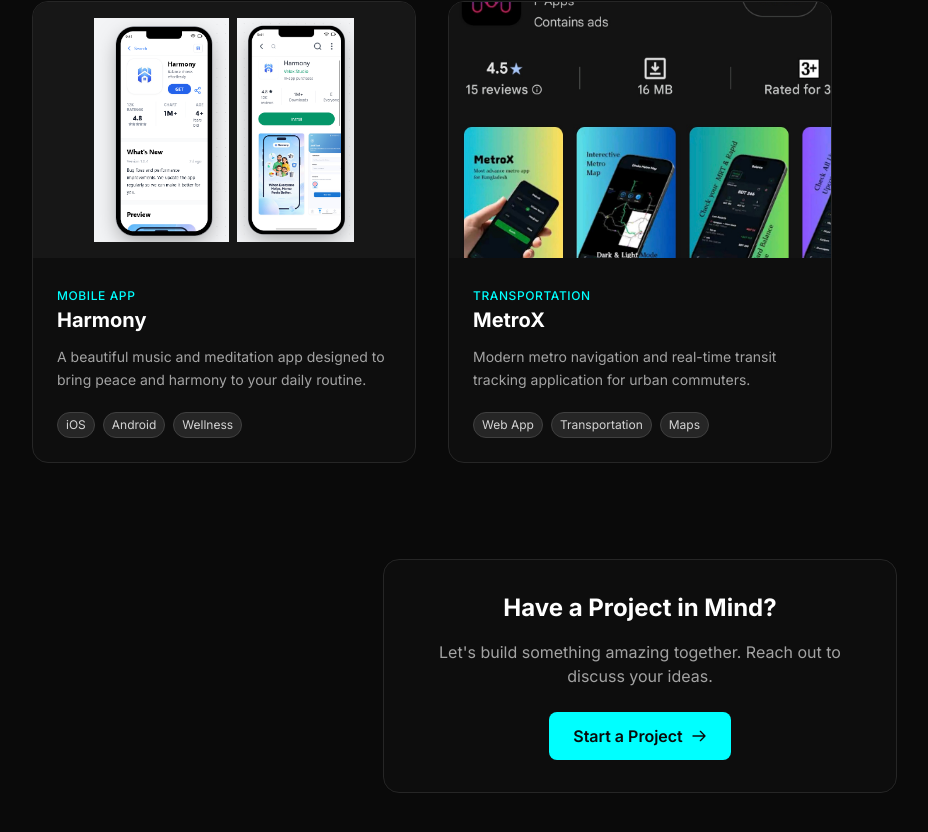
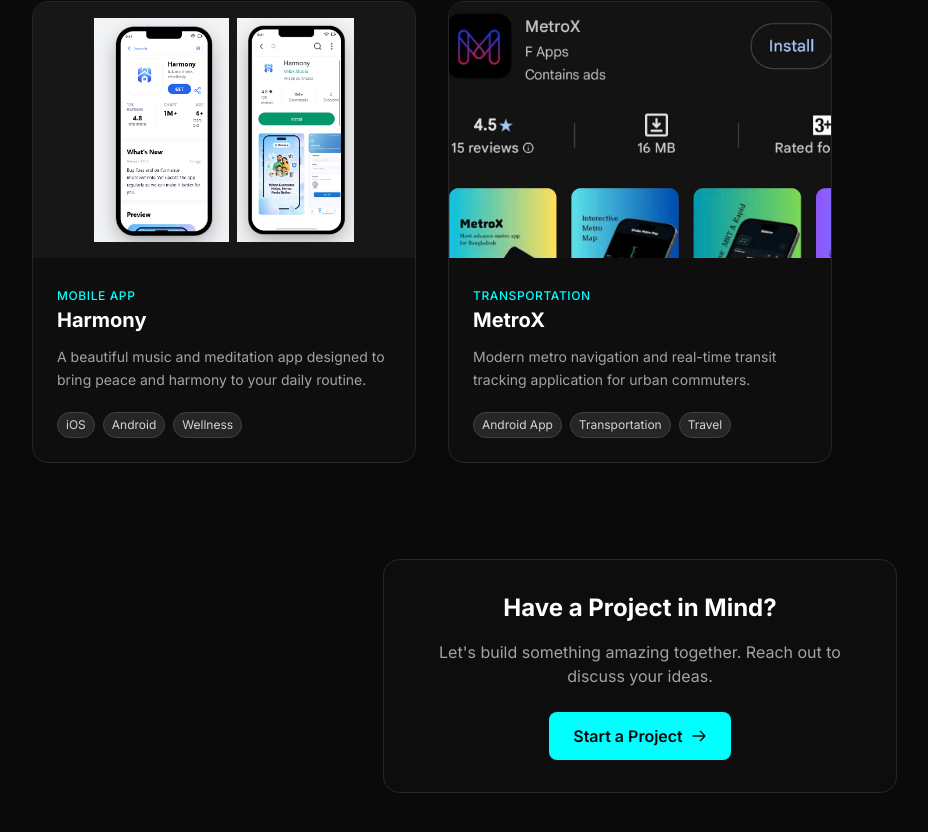
Before and after one commit to fahim2443/velox_studio_website, a Next.js app: page /showcase in a window 1280 px wide. Shown: the part 1040-1872 px from the top of the page, without its empty margins (0-928 px from the left). Built offline with nearby package versions, Linux system fonts and the light colour scheme.

Commit message:
Update MetroX tags: Android App instead of Web App, Travel instead of Maps

```diff
--- a/src/app/showcase/page.tsx
+++ b/src/app/showcase/page.tsx
@@ -41,7 +41,7 @@
     category: "Transportation",
     description: "Modern metro navigation and real-time transit tracking application for urban commuters.",
     image: "/Showcase/MetroX.jpg",
-    tags: ["Web App", "Transportation", "Maps"],
+    tags: ["Android App", "Transportation", "Travel"],
   },
 ];
 
```
Also changed, not shown: public/Showcase/MetroX.jpg.
